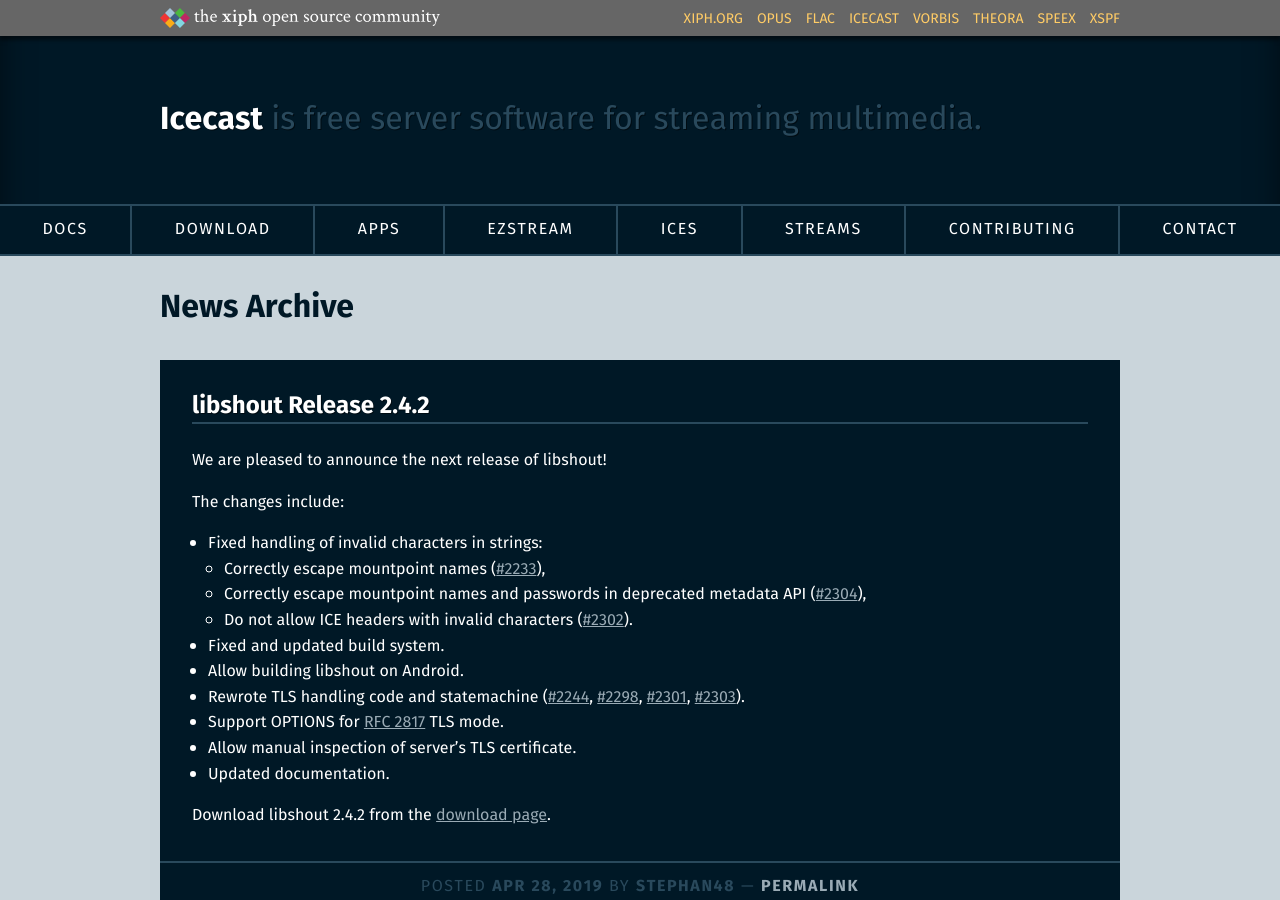
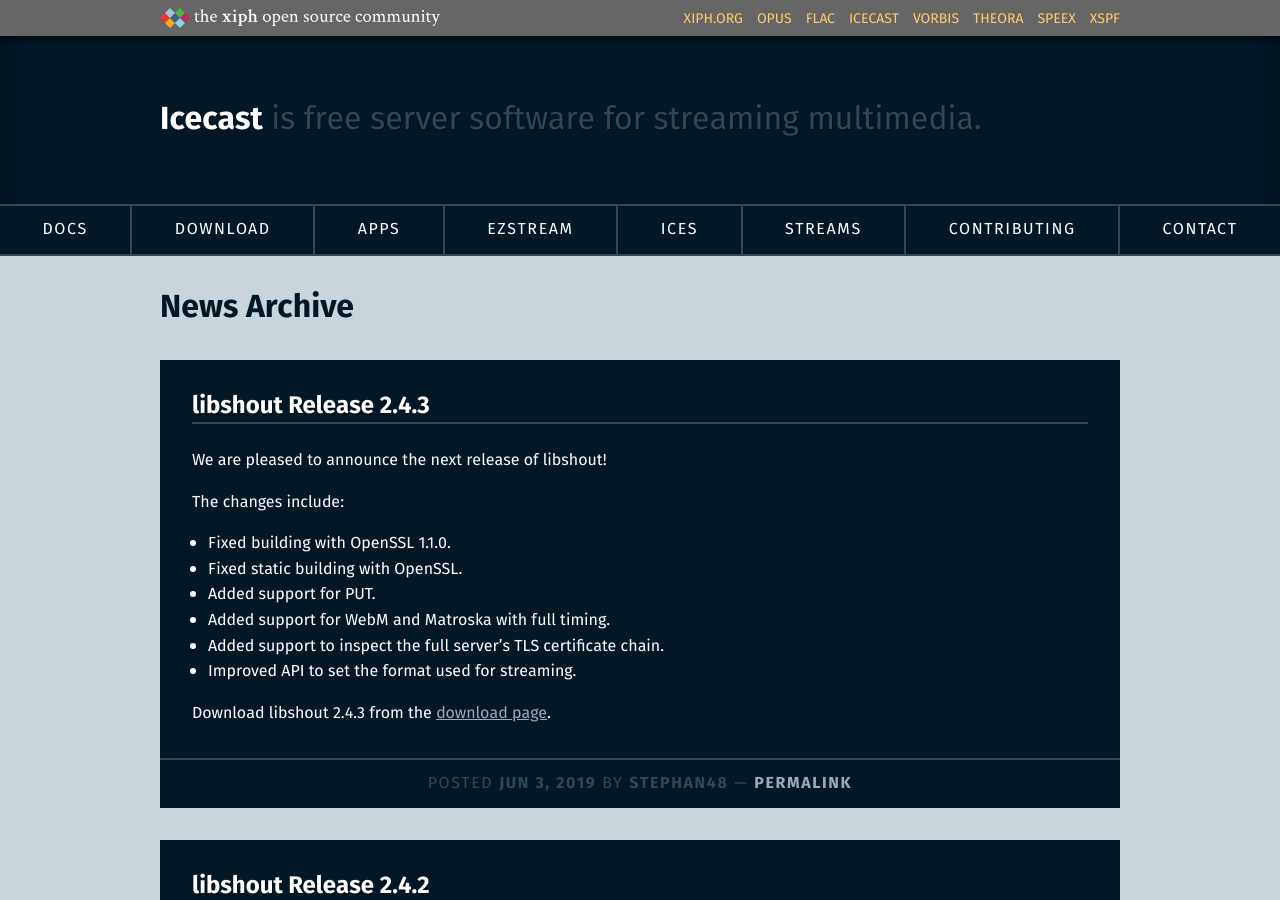
Before and after one commit to barionleg/Xipho, a Jekyll site: the page built from news.html, in a window 1280 px wide and 900 px high. Built offline with Jekyll 4.4.1, drawn with Linux system fonts in a browser that asks for light colours.

Commit message:
adapt website(post, download) for libshout 2.4.3 release

```diff
--- /dev/null
+++ b/_posts/2019-06-03-libshout-release-2_4_3.md
@@ -0,0 +1,20 @@
+---
+layout: post
+title:  "libshout Release 2.4.3"
+date:   2019-06-03
+author: stephan48
+categories: libshout release
+---
+
+We are pleased to announce the next release of libshout!
+
+The changes include:
+
+* Fixed building with OpenSSL 1.1.0.
+* Fixed static building with OpenSSL.
+* Added support for PUT.
+* Added support for WebM and Matroska with full timing.
+* Added support to inspect the full server's TLS certificate chain.
+* Improved API to set the format used for streaming.
+
+Download libshout 2.4.3 from the [download page]({{ "/download" | prepend: site.baseurl }}).
--- a/download.md
+++ b/download.md
@@ -87,7 +87,7 @@ For further instruction, see our Wiki page: [Icecast Git Workflow](https://wiki.
 		<tr>
 			<td>libshout</td>
 			<td>Library which can be used to write a source client like ices</td>
-			<td><a href="http://downloads.xiph.org/releases/libshout/libshout-2.4.2.tar.gz">Latest: 2.4.2 (tar.gz)</a><br />
+			<td><a href="http://downloads.xiph.org/releases/libshout/libshout-2.4.3.tar.gz">Latest: 2.4.3 (tar.gz)</a><br />
 				<a href="http://downloads.xiph.org/releases/libshout/">Older</a></td>
 		</tr>
         <tr>
```
